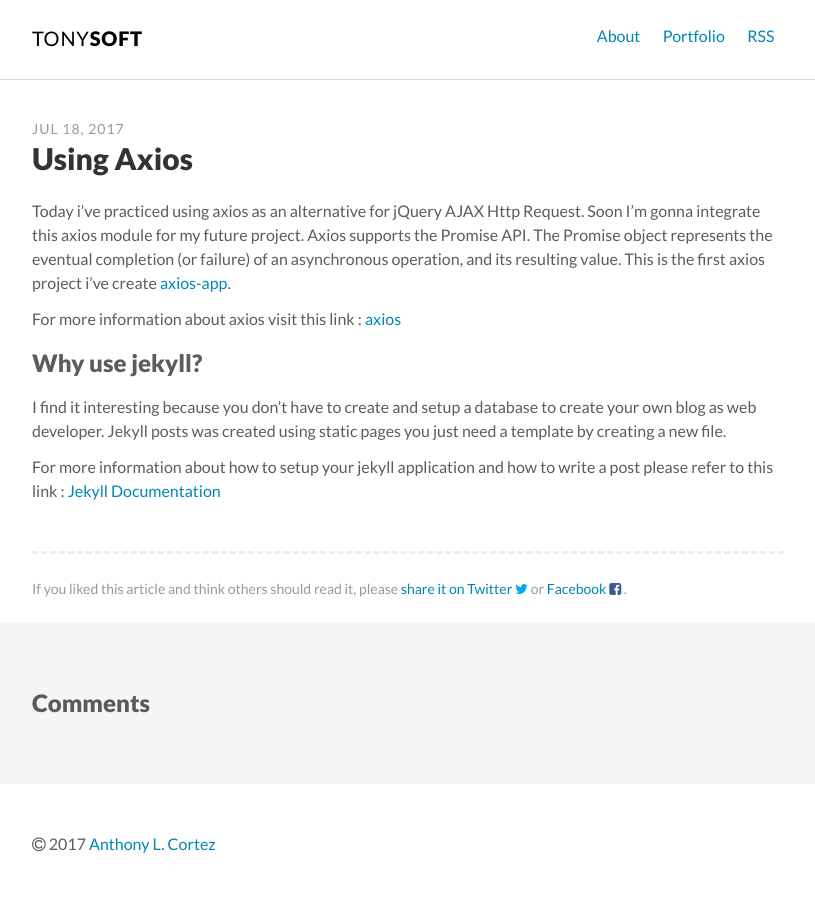
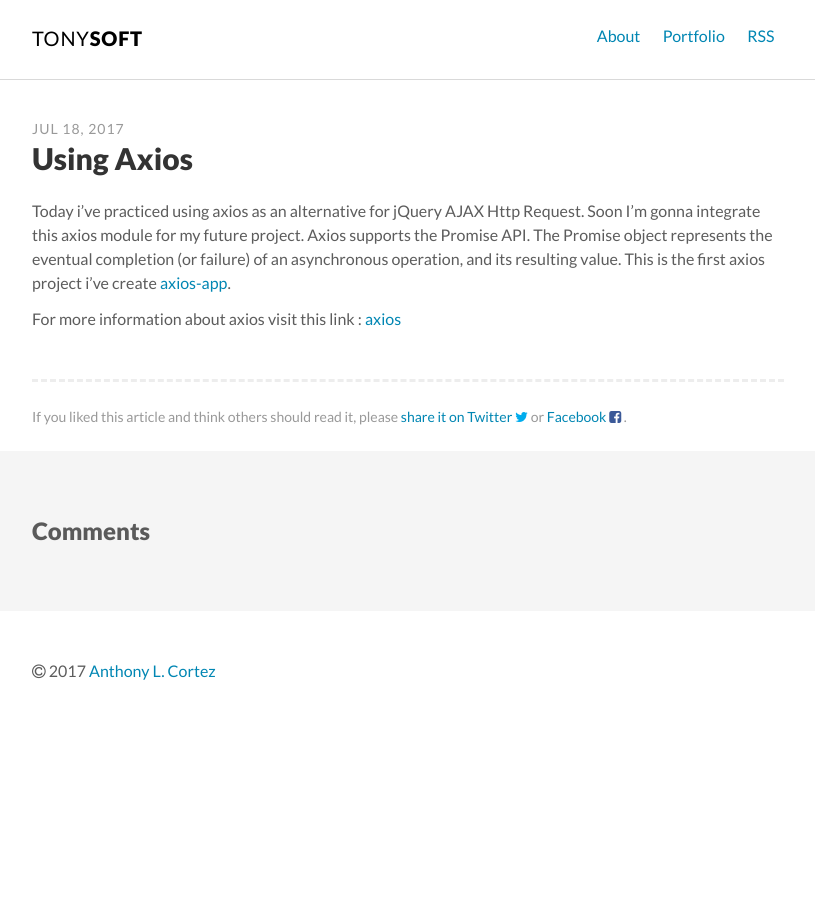
Before and after one commit to devtonysoft/blog, a Jekyll site: the page built from _posts/2017-07-18-Using-axios-for-http-request.md, in a window 1280 px wide. Shown: the whole page, without its empty margins (232-1047 px from the left). Built offline with Jekyll 4.4.1, drawn with Linux system fonts in a browser that asks for light colours; comment, search, counter and statistics services are not loaded.

Commit message:
Added Fix About Axios Post

```diff
--- a/_posts/2017-07-18-Using-axios-for-http-request.md
+++ b/_posts/2017-07-18-Using-axios-for-http-request.md
@@ -13,11 +13,3 @@
 
 For more information about axios visit this link :
 <a href="https://github.com/mzabriskie/axios" target="_blank">axios</a>
-
-### Why use jekyll?
-
-I find it interesting because you don't have to create and setup a database
-to create your own blog as web developer. Jekyll posts was created using static pages you just need a template by creating a new file.
-
-For more information about how to setup your jekyll application and how to write a post please refer to this link :
-<a href="{{ page.jekyll_docu }}" target="_blank">Jekyll Documentation</a>
```
